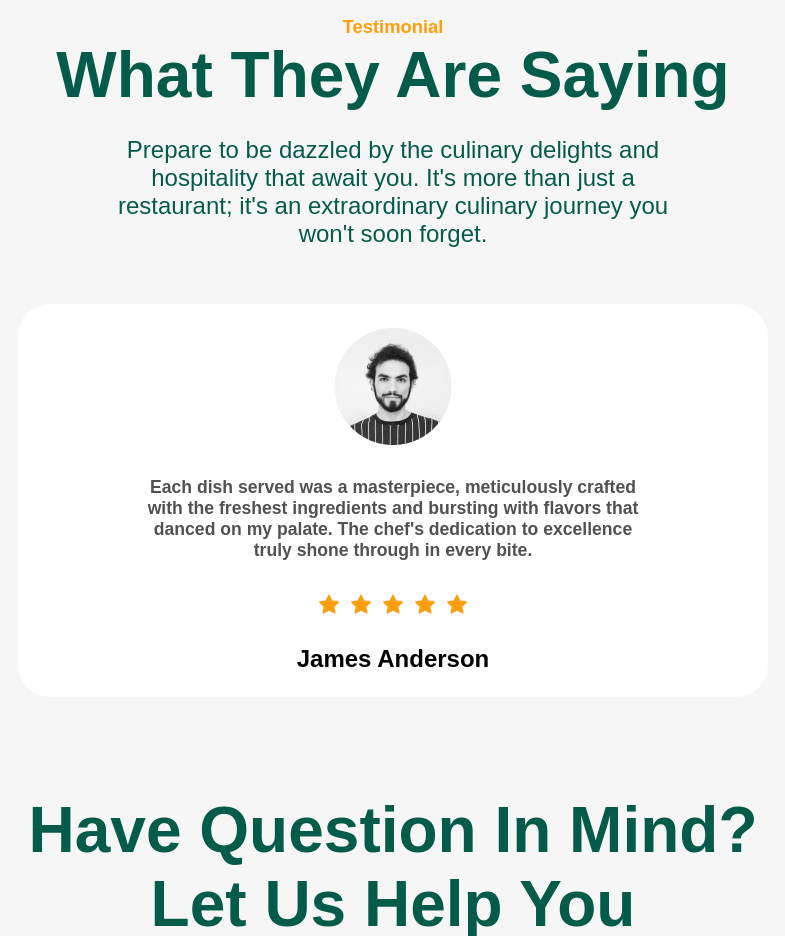
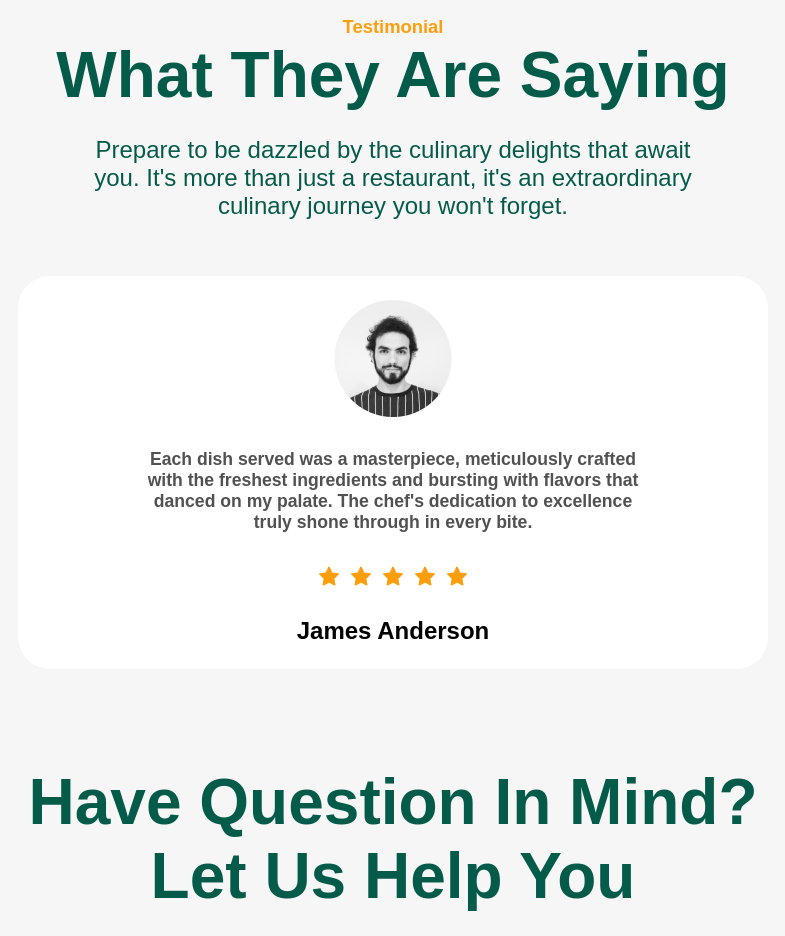
Before and after one commit to rehan-hansaja/Restaurant-Landing-Page, a React (Create React App) app: page /about in a window 1280 px wide. Shown: the part 2860-3796 px from the top of the page, without its empty margins (247-1032 px from the left). Built offline with nearby package versions, Linux system fonts and the light colour scheme.

Commit message:
Update Testimonials.jsx

```diff
--- a/src/components/Testimonials.jsx
+++ b/src/components/Testimonials.jsx
@@ -9,8 +9,8 @@
         <p className="primary-subheading">Testimonial</p>
         <h1 className="primary-heading">What They Are Saying</h1>
         <p className="primary-text">
-          Prepare to be dazzled by the culinary delights and hospitality that await you.
-          It's more than just a restaurant; it's an extraordinary culinary journey you won't soon forget.
+          Prepare to be dazzled by the culinary delights that await you.
+          It's more than just a restaurant, it's an extraordinary culinary journey you won't forget.
         </p>
       </div>
       <div className="testimonial-section-bottom">
```
